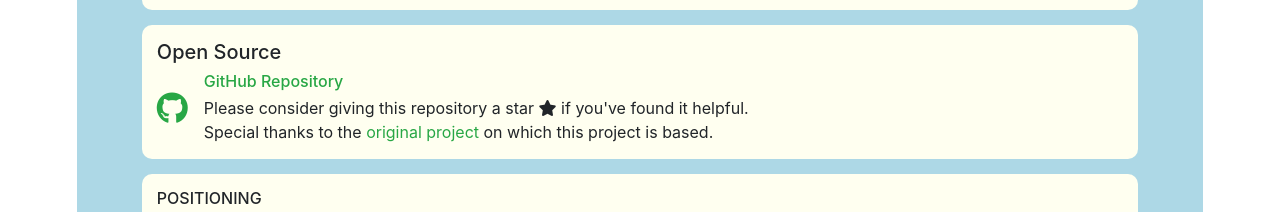
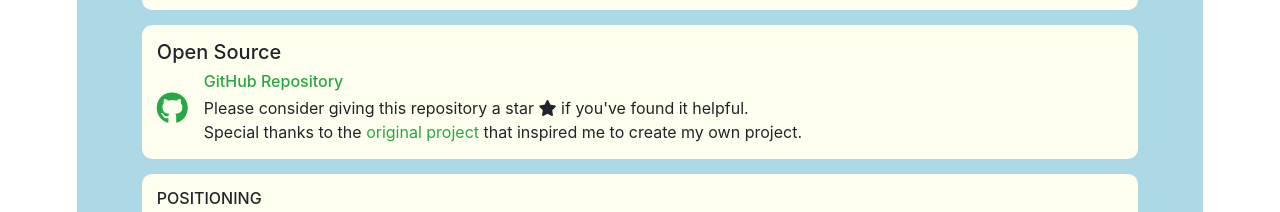
Before and after one commit to IamShaharFar/Accessibility-Menu-For-React, a React (Create React App) app: page / in a window 1280 px wide. Shown: the part 1920-2132 px from the top of the page. Built offline with nearby package versions, Linux system fonts and the light colour scheme.

Commit message:
Update AccessibilityExample .js

```diff
--- a/src/components/AccessibilityExample .js
+++ b/src/components/AccessibilityExample .js
@@ -241,7 +241,7 @@ var Options = { labels: labels };
                 {" "}
                 original project{" "}
               </a>
-              on which this project is based.
+              that inspired me to create my own project.
             </span>
           </div>
         </div>
```
